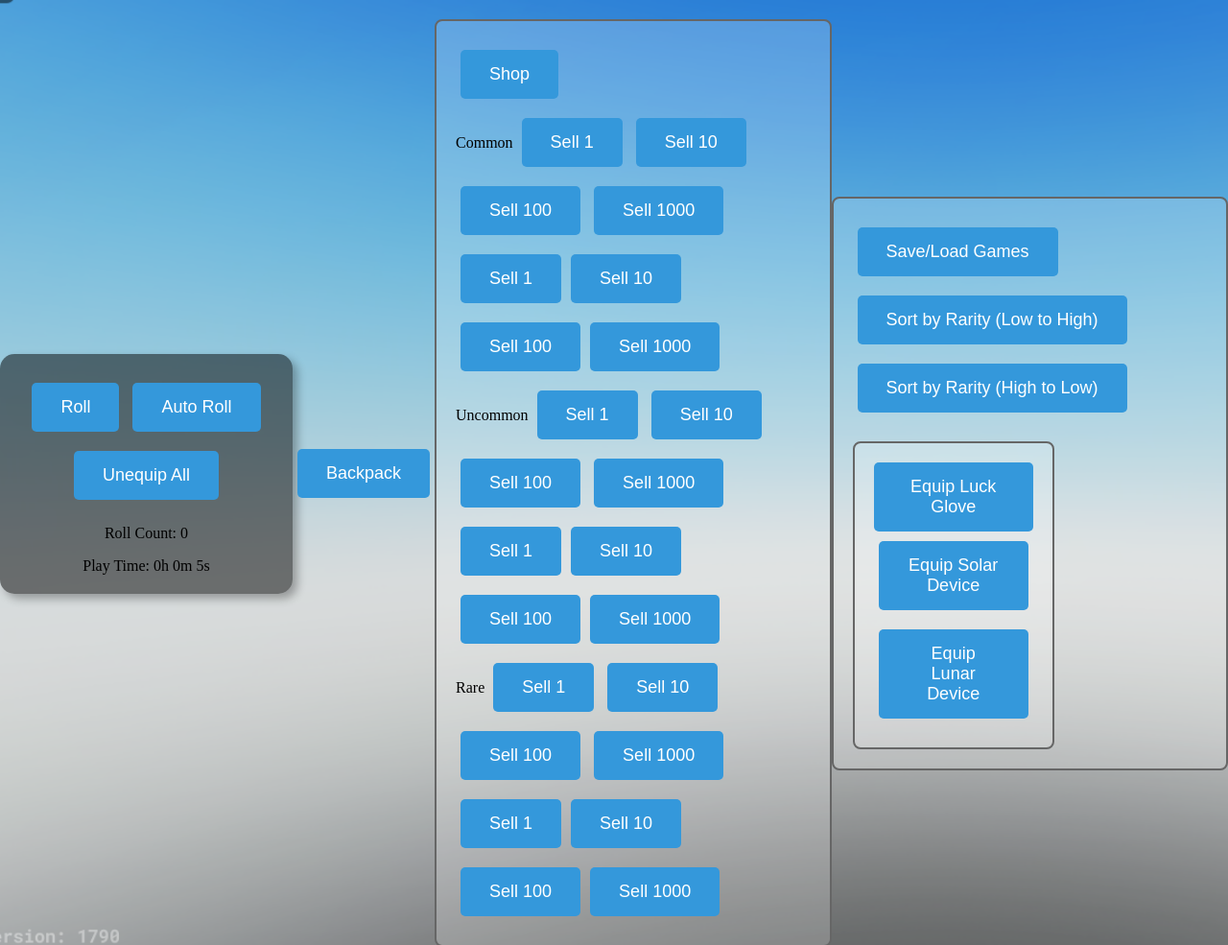
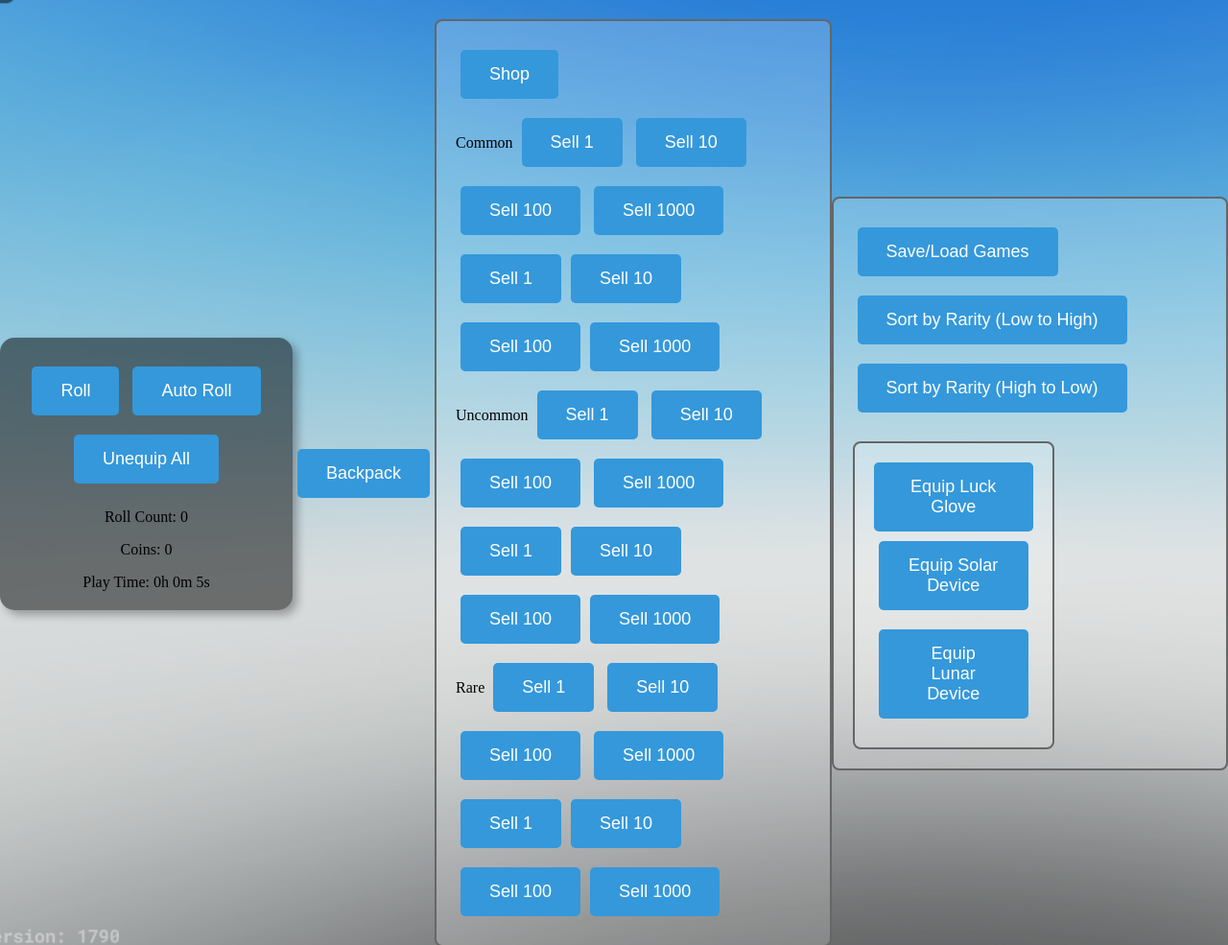
Before and after one commit to DylM0nster22/sols-rng, a plain HTML site: page index.html in a window 1280 px wide. Shown: the whole page at 96% size. Drawn offline with Linux system fonts and the light colour scheme.

Commit message:
Update index.html

```diff
--- a/index.html
+++ b/index.html
@@ -27,6 +27,7 @@
         <button id="auto-roll-btn">Auto Roll</button>
         <button id="unequip-all-btn">Unequip All</button>
         <p id="roll-count">Roll Count: 0</p>
+        <p id="coins">Coins: 0</p>
         <div id="play-time">Play Time: 0h 0m 0s</div>
     </div>
     <div id="backpack-container">
```
